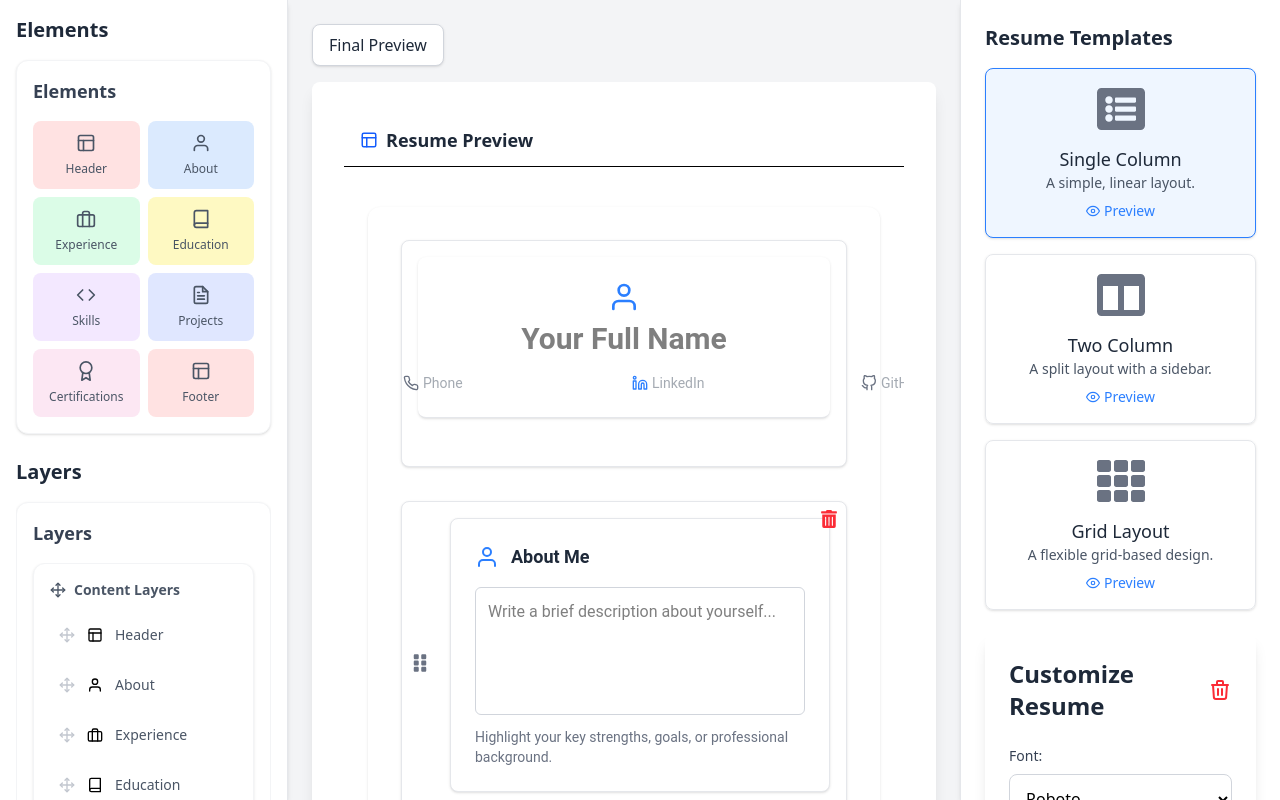
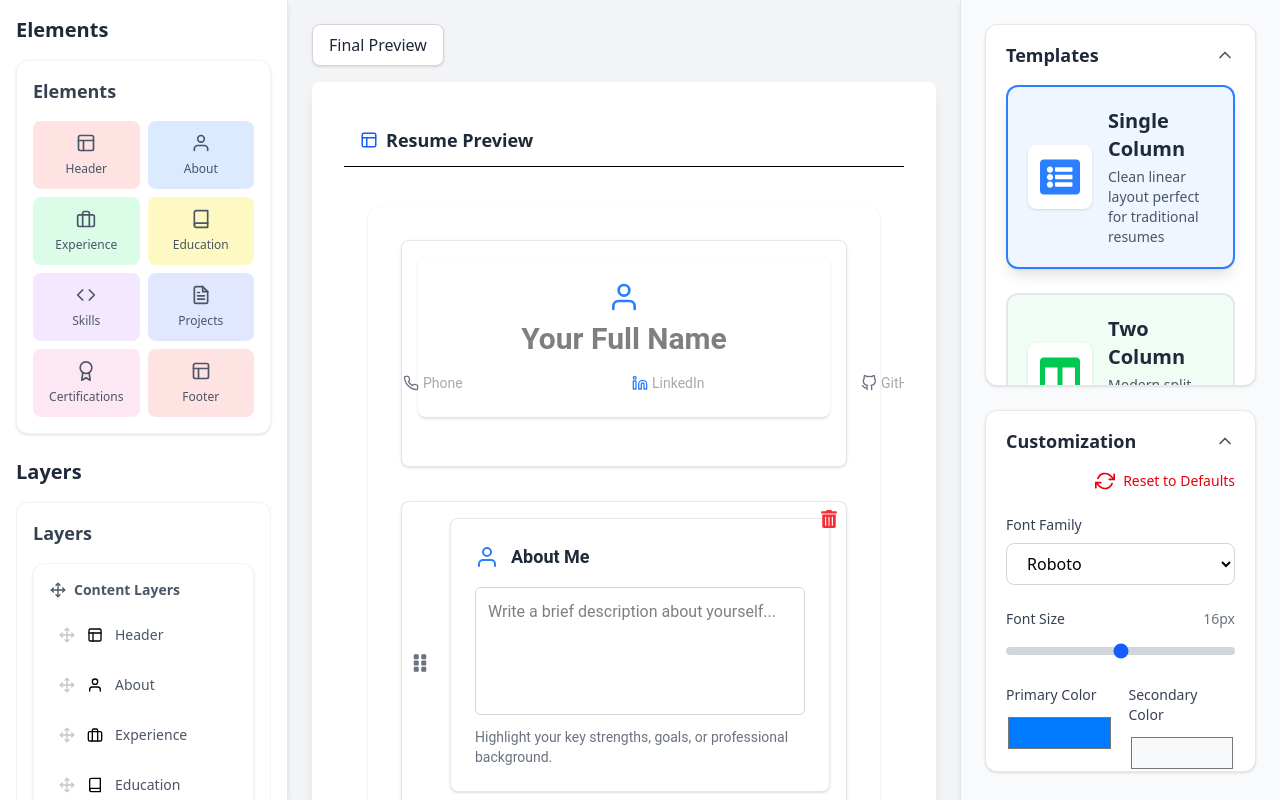
Before and after one commit to rajatsharmaji/resume-builder-surface, a React (Vite) app: page / in a window 1280 px wide. Built offline with nearby package versions, Linux system fonts and the light colour scheme.

Commit message:
fix: ui improvements in right panel

```diff
--- a/package.json
+++ b/package.json
@@ -14,6 +14,7 @@
     "css-color-function": "^1.3.3",
     "culori": "^4.0.1",
     "dom-to-image": "^2.6.0",
+    "framer-motion": "^12.0.6",
     "html2canvas": "^1.4.1",
     "jspdf": "^2.5.2",
     "react": "^18.3.1",
--- a/src/components/CustomizationPanel.jsx
+++ b/src/components/CustomizationPanel.jsx
@@ -1,117 +1,124 @@
 import PropTypes from "prop-types";
 import { useState } from "react";
+import { FiRefreshCw } from "react-icons/fi";
+import { motion, AnimatePresence } from "framer-motion";
 
 const CustomizationPanel = ({ customizations, updateCustomizations }) => {
   const [isConfirmOpen, setIsConfirmOpen] = useState(false);
 
-  // Reset to default customization values (using string values for consistency)
   const handleReset = () => {
     updateCustomizations("font", "Roboto");
-    updateCustomizations("fontSize", "16px");
-    updateCustomizations("primaryColor", "#007BFF");
-    updateCustomizations("secondaryColor", "#F8F9FA");
-    setIsConfirmOpen(false); // Close the confirmation modal after resetting
+    updateCustomizations("fontSize", 16);
+    updateCustomizations("primaryColor", "#3b82f6");
+    updateCustomizations("secondaryColor", "#f8fafc");
+    setIsConfirmOpen(false);
   };
 
+  const currentFontSize =
+    typeof customizations.fontSize === "string"
+      ? parseInt(customizations.fontSize, 10)
+      : customizations.fontSize;
+
   return (
-    <div className="p-6 bg-white shadow-lg rounded-lg max-w-md mx-auto">
-      {/* Title and Reset Button */}
-      <div className="flex items-center justify-between mb-6">
-        <h2 className="text-2xl font-bold text-gray-800">Customize Resume</h2>
+    <div className="space-y-6">
+      {/* Reset Button */}
+      <div className="flex justify-end">
         <button
           onClick={() => setIsConfirmOpen(true)}
-          className="text-red-500 hover:text-red-700 focus:outline-none focus:ring-2 focus:ring-red-500 focus:ring-offset-2"
-          aria-label="Reset to defaults"
+          className="flex items-center text-sm font-medium text-red-600 hover:text-red-700 transition-colors focus:outline-none"
         >
-          <svg
-            xmlns="http://www.w3.org/2000/svg"
-            className="h-6 w-6"
-            fill="none"
-            viewBox="0 0 24 24"
-            stroke="currentColor"
-          >
-            <path
-              strokeLinecap="round"
-              strokeLinejoin="round"
-              strokeWidth={2}
-              d="M19 7l-.867 12.142A2 2 0 0116.138 21H7.862a2 2 0 01-1.995-1.858L5 7m5 4v6m4-6v6m1-10V4a1 1 0 00-1-1h-4a1 1 0 00-1 1v3M4 7h16"
-            />
-          </svg>
+          <FiRefreshCw className="mr-2 w-5 h-5" />
+          Reset to Defaults
         </button>
       </div>
 
       {/* Confirmation Modal */}
+      <AnimatePresence>
         {isConfirmOpen && (
-        <div className="fixed inset-0 z-50 flex items-center justify-center bg-black bg-opacity-50">
-          <div className="bg-white p-6 rounded-lg shadow-lg max-w-sm w-full text-center">
-            <h3 className="text-lg font-semibold text-gray-800 mb-4">
-              Reset to Defaults?
+          <motion.div
+            initial={{ opacity: 0 }}
+            animate={{ opacity: 1 }}
+            exit={{ opacity: 0 }}
+            className="fixed inset-0 z-50 flex items-center justify-center bg-black bg-opacity-40 backdrop-blur-sm"
+          >
+            <motion.div
+              initial={{ scale: 0.8, opacity: 0 }}
+              animate={{ scale: 1, opacity: 1 }}
+              exit={{ scale: 0.8, opacity: 0 }}
+              transition={{ duration: 0.2 }}
+              className="bg-white rounded-xl p-6 w-full max-w-sm shadow-2xl"
+            >
+              <h3 className="text-2xl font-semibold text-gray-800 mb-2">
+                Reset Customizations?
               </h3>
-            <p className="text-sm text-gray-600 mb-6">
-              Are you sure you want to reset all customizations to their default
-              values? This action cannot be undone.
+              <p className="text-gray-600 text-sm mb-6">
+                This will reset all styling to default values. This action
+                cannot be undone.
               </p>
-            <div className="flex justify-center space-x-4">
+              <div className="flex justify-end gap-4">
                 <button
                   onClick={() => setIsConfirmOpen(false)}
-                className="px-4 py-2 text-sm font-medium text-gray-700 bg-gray-200 rounded-md hover:bg-gray-300 transition-colors"
+                  className="px-4 py-2 text-sm font-medium text-gray-700 bg-gray-100 rounded-lg hover:bg-gray-200 transition-colors focus:outline-none"
                 >
                   Cancel
                 </button>
                 <button
                   onClick={handleReset}
-                className="px-4 py-2 text-sm font-medium text-white bg-red-500 rounded-md hover:bg-red-600 transition-colors"
+                  className="px-4 py-2 text-sm font-medium text-white bg-red-600 rounded-lg hover:bg-red-700 transition-colors focus:outline-none"
                 >
-                Reset
+                  Confirm Reset
                 </button>
               </div>
-          </div>
-        </div>
+            </motion.div>
+          </motion.div>
         )}
+      </AnimatePresence>
 
-      {/* Customization Options */}
+      {/* Customization Controls */}
       <div className="space-y-6">
-        {/* Font */}
+        {/* Font Family */}
         <div>
           <label className="block text-sm font-medium text-gray-700 mb-2">
-            Font:
+            Font Family
           </label>
           <select
             value={customizations.font}
             onChange={(e) => updateCustomizations("font", e.target.value)}
-            className="w-full p-3 border border-gray-300 rounded-lg focus:outline-none focus:ring-2 focus:ring-blue-500 focus:border-transparent transition-colors"
+            className="w-full px-4 py-2 border border-gray-300 rounded-lg focus:ring-2 focus:ring-blue-500 transition-all"
           >
             <option value="Roboto">Roboto</option>
             <option value="Open Sans">Open Sans</option>
             <option value="Lato">Lato</option>
+            <option value="Inter">Inter</option>
           </select>
         </div>
 
         {/* Font Size */}
         <div>
-          <label className="block text-sm font-medium text-gray-700 mb-2">
-            Font Size:{" "}
-            <span className="font-medium">
-              {parseInt(customizations.fontSize, 10)}px
-            </span>
+          <div className="flex justify-between items-center mb-2">
+            <label className="text-sm font-medium text-gray-700">
+              Font Size
             </label>
+            <span className="text-sm text-gray-500">{currentFontSize}px</span>
+          </div>
           <input
             type="range"
             min="12"
-            max="32"
+            max="20"
             step="1"
-            value={parseInt(customizations.fontSize, 10)}
+            value={currentFontSize}
             onChange={(e) =>
-              updateCustomizations("fontSize", `${e.target.value}px`)
+              updateCustomizations("fontSize", parseInt(e.target.value, 10))
             }
-            className="w-full h-2 bg-gray-200 rounded-lg appearance-none cursor-pointer"
+            className="w-full h-2 bg-gray-300 rounded-full appearance-none cursor-pointer accent-blue-600"
           />
         </div>
 
-        {/* Primary Color */}
+        {/* Color Pickers */}
+        <div className="grid grid-cols-2 gap-4">
           <div>
             <label className="block text-sm font-medium text-gray-700 mb-2">
-            Primary Color:
+              Primary Color
             </label>
             <input
               type="color"
@@ -119,14 +126,13 @@ const CustomizationPanel = ({ customizations, updateCustomizations }) => {
               onChange={(e) =>
                 updateCustomizations("primaryColor", e.target.value)
               }
-            className="w-full h-10 rounded-lg cursor-pointer border border-gray-300"
+              className="w-full h-10 p-0 border-0 rounded-md cursor-pointer"
             />
           </div>
 
-        {/* Secondary Color */}
           <div>
             <label className="block text-sm font-medium text-gray-700 mb-2">
-            Secondary Color:
+              Secondary Color
             </label>
             <input
               type="color"
@@ -134,8 +140,9 @@ const CustomizationPanel = ({ customizations, updateCustomizations }) => {
               onChange={(e) =>
                 updateCustomizations("secondaryColor", e.target.value)
               }
-            className="w-full h-10 rounded-lg cursor-pointer border border-gray-300"
+              className="w-full h-10 p-0 border-0 rounded-md cursor-pointer"
             />
+          </div>
         </div>
       </div>
     </div>
--- a/src/components/RightPanel.jsx
+++ b/src/components/RightPanel.jsx
@@ -1,25 +1,95 @@
+import { useState } from "react";
 import PropTypes from "prop-types";
+import { FiChevronDown, FiChevronUp } from "react-icons/fi";
 import TemplatePanel from "./TemplatePanel";
 import CustomizationPanel from "./CustomizationPanel";
+import { motion, AnimatePresence } from "framer-motion";
 
 const RightPanel = ({
   applyTemplate,
   customizations,
   updateCustomizations,
 }) => {
+  const [expandedSections, setExpandedSections] = useState({
+    templates: true,
+    customizations: true,
+  });
+
+  const toggleSection = (section) => {
+    setExpandedSections((prev) => ({ ...prev, [section]: !prev[section] }));
+  };
+
   return (
-    <div className="w-80 h-screen sticky top-0 p-6 bg-white border-l border-gray-200 shadow-md flex flex-col space-y-6 overflow-y-auto">
-      {/* Template Panel */}
+    <div className="w-80 h-screen sticky top-0 bg-gray-50 border-l border-gray-200 shadow-md flex flex-col">
+      <div className="flex-1 p-6 space-y-6">
+        {/* Templates Section */}
+        <div className="bg-white rounded-xl shadow-sm border border-gray-200 flex flex-col">
+          <button
+            onClick={() => toggleSection("templates")}
+            className="w-full px-5 py-4 flex justify-between items-center focus:outline-none hover:bg-gray-100 transition-colors"
+          >
+            <h3 className="text-lg font-semibold text-gray-800">Templates</h3>
+            {expandedSections.templates ? (
+              <FiChevronUp className="w-5 h-5 text-gray-600" />
+            ) : (
+              <FiChevronDown className="w-5 h-5 text-gray-600" />
+            )}
+          </button>
+          <AnimatePresence initial={false}>
+            {expandedSections.templates && (
+              <motion.div
+                key="templates-panel"
+                initial={{ opacity: 0, height: 0 }}
+                animate={{ opacity: 1, height: "auto" }}
+                exit={{ opacity: 0, height: 0 }}
+                transition={{ duration: 0.3 }}
+                className="px-5 pb-5 overflow-y-auto"
+                style={{ maxHeight: "300px" }}
+              >
                 <TemplatePanel
                   applyTemplate={applyTemplate}
                   customizations={customizations}
                 />
+              </motion.div>
+            )}
+          </AnimatePresence>
+        </div>
 
-      {/* Customization Panel */}
+        {/* Customizations Section */}
+        <div className="bg-white rounded-xl shadow-sm border border-gray-200 flex flex-col">
+          <button
+            onClick={() => toggleSection("customizations")}
+            className="w-full px-5 py-4 flex justify-between items-center focus:outline-none hover:bg-gray-100 transition-colors"
+          >
+            <h3 className="text-lg font-semibold text-gray-800">
+              Customization
+            </h3>
+            {expandedSections.customizations ? (
+              <FiChevronUp className="w-5 h-5 text-gray-600" />
+            ) : (
+              <FiChevronDown className="w-5 h-5 text-gray-600" />
+            )}
+          </button>
+          <AnimatePresence initial={false}>
+            {expandedSections.customizations && (
+              <motion.div
+                key="customizations-panel"
+                initial={{ opacity: 0, height: 0 }}
+                animate={{ opacity: 1, height: "auto" }}
+                exit={{ opacity: 0, height: 0 }}
+                transition={{ duration: 0.3 }}
+                className="px-5 pb-5 overflow-y-auto"
+                style={{ maxHeight: "300px" }}
+              >
                 <CustomizationPanel
                   customizations={customizations}
                   updateCustomizations={updateCustomizations}
                 />
+              </motion.div>
+            )}
+          </AnimatePresence>
+        </div>
+      </div>
     </div>
   );
 };
--- a/src/components/TemplatePanel.jsx
+++ b/src/components/TemplatePanel.jsx
@@ -1,91 +1,65 @@
-import { useState } from "react";
 import PropTypes from "prop-types";
-import { FiEye } from "react-icons/fi";
+import { motion } from "framer-motion";
 import { FaListAlt, FaColumns, FaTh } from "react-icons/fa";
 
 const TemplatePanel = ({ applyTemplate, customizations }) => {
-  const [previewTemplate, setPreviewTemplate] = useState(null);
-
-  // Define templates with icons replacing the thumbnail images.
   const templates = [
     {
       id: "single-column",
       name: "Single Column",
-      icon: <FaListAlt size={48} className="mx-auto text-gray-500" />,
-      description: "A simple, linear layout.",
+      icon: <FaListAlt className="w-10 h-10 text-blue-500" />,
+      description: "Clean linear layout perfect for traditional resumes",
+      color: "bg-blue-50 hover:bg-blue-100",
     },
     {
       id: "two-column",
       name: "Two Column",
-      icon: <FaColumns size={48} className="mx-auto text-gray-500" />,
-      description: "A split layout with a sidebar.",
+      icon: <FaColumns className="w-10 h-10 text-green-500" />,
+      description: "Modern split layout with sidebar section",
+      color: "bg-green-50 hover:bg-green-100",
     },
     {
       id: "grid",
       name: "Grid Layout",
-      icon: <FaTh size={48} className="mx-auto text-gray-500" />,
-      description: "A flexible grid-based design.",
+      icon: <FaTh className="w-10 h-10 text-purple-500" />,
+      description: "Flexible grid system for creative presentations",
+      color: "bg-purple-50 hover:bg-purple-100",
     },
   ];
 
   return (
     <div className="space-y-6">
-      <h2 className="text-xl font-bold text-gray-800 mb-4">Resume Templates</h2>
-
-      {/* Template Cards */}
-      <div className="grid grid-cols-1 gap-4">
+      <div className="grid grid-cols-1 gap-6">
         {templates.map((template) => (
-          <div
+          <motion.div
             key={template.id}
+            whileHover={{ scale: 1.03 }}
+            whileTap={{ scale: 0.97 }}
             onClick={() => applyTemplate(template.id)}
-            className={`p-4 rounded-lg cursor-pointer transition-all duration-300 border shadow-sm ${
+            className={`cursor-pointer transition-all duration-200 border-2 rounded-xl p-5 ${
+              template.color
+            } ${
               customizations.template === template.id
-                ? "border-blue-500 bg-blue-50"
-                : "border-gray-200 hover:border-gray-300 hover:bg-gray-50"
+                ? "border-blue-500 shadow-lg"
+                : "border-gray-200 hover:border-blue-300"
             }`}
           >
-            <div className="mb-3">{template.icon}</div>
-            <h3 className="font-medium text-lg text-gray-800 text-center">
-              {template.name}
-            </h3>
-            <p className="text-sm text-gray-600 text-center mb-2">
-              {template.description}
-            </p>
-            <div className="flex justify-center">
-              <button
-                onClick={(e) => {
-                  e.stopPropagation();
-                  setPreviewTemplate(template);
-                }}
-                className="flex items-center text-blue-500 hover:text-blue-600 transition-colors text-sm font-medium"
-              >
-                <FiEye className="mr-1" /> Preview
-              </button>
+            <div className="flex items-center gap-4">
+              <div className="flex-shrink-0 p-3 bg-white rounded-lg shadow">
+                {template.icon}
+              </div>
+              <div className="flex-1">
+                <h3 className="text-xl font-semibold text-gray-800">
+                  {template.name}
+                </h3>
+                <p className="text-sm text-gray-600 mt-1">
+                  {template.description}
+                </p>
+              </div>
             </div>
-          </div>
+          </motion.div>
         ))}
       </div>
-
-      {/* Preview Modal */}
-      {previewTemplate && (
-        <div className="fixed inset-0 bg-black bg-opacity-50 flex items-center justify-center z-50">
-          <div className="bg-white p-6 rounded-lg relative max-w-md w-full">
-            <button
-              onClick={() => setPreviewTemplate(null)}
-              className="absolute top-2 right-2 text-gray-500 hover:text-gray-700 text-2xl"
-            >
-              &times;
-            </button>
-            <div className="text-center mb-4">{previewTemplate.icon}</div>
-            <h3 className="text-2xl font-bold mb-2 text-center">
-              {previewTemplate.name}
-            </h3>
-            <p className="text-gray-600 text-center">
-              {previewTemplate.description}
-            </p>
-          </div>
-        </div>
-      )}
     </div>
   );
 };
```
Lines whose indentation alone changed are shown as unchanged.
